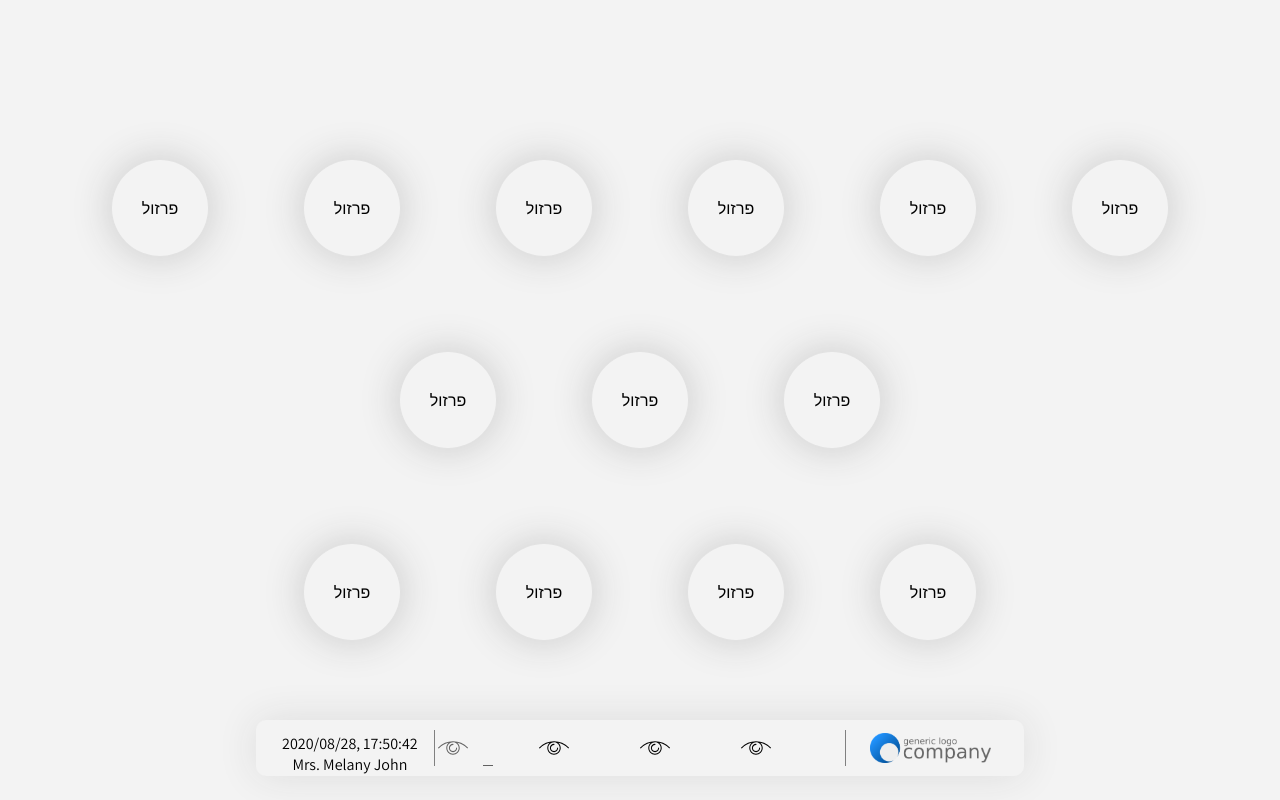
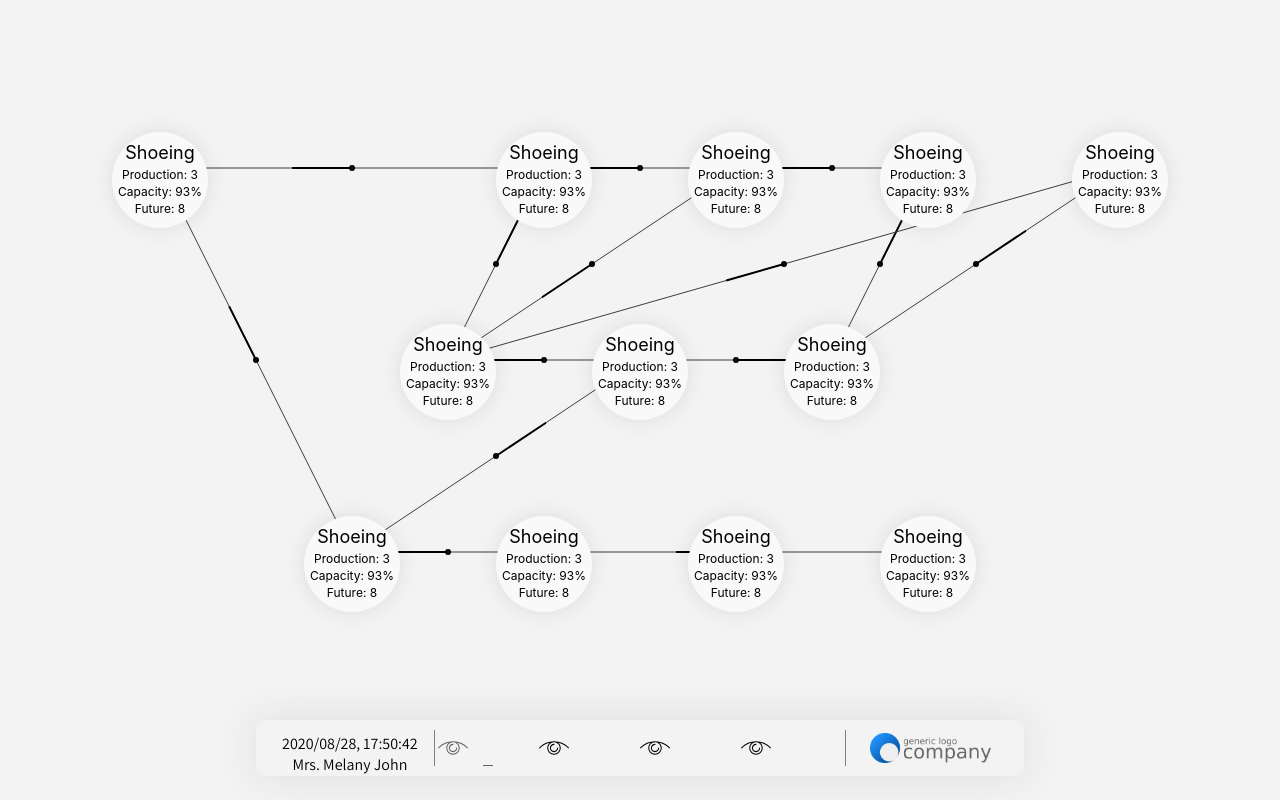
Before and after one commit to ZukLevinson/P4, a React (Create React App) app in the folder ui/: page /live in a window 1280 px wide. Built offline with nearby package versions, Linux system fonts and the light colour scheme.

Commit message:
Updated bubble layout and adaptive arrows were added

```diff
--- /dev/null
+++ b/ui/src/components/Live/Arrows.js
@@ -0,0 +1,35 @@
+import React from "react";
+
+import Line from "./Line";
+
+class Arrows extends React.Component {
+    constructor(props) {
+        super(props)
+        this.state = {locations: this.props.locations !== undefined ? this.props.locations : null}
+        this.locations = this.props.locations
+        this.arrows = [[1,3],[3,3],[3,4],[3,7],[7,4],[4,5],[5,9],[7,6],[6,9],[7,8],[9,8],[8,10],[13,13],[10,11],[11,13],[1,10]]
+console.log(this.locations)
+    }
+
+    getRandomInt(min, max) {
+        min = Math.ceil(min);
+        max = Math.floor(max);
+        return Math.floor(Math.random() * (max - min + 1)) + min;
+    }
+
+    render() {
+        return (
+            <div style={{width: '100%', height: '100%', position: 'absolute'}}>
+                {this.arrows.map((arrow) => (
+                    <Line key={arrow.toString()} line={arrow.toString()}
+                          x1={this.state.locations["'"+arrow[0]+"'"]['left']+this.state.locations["'"+arrow[0]+"'"]['width']/6}
+                          x2={this.state.locations["'"+arrow[1]+"'"]['left']+this.state.locations["'"+arrow[1]+"'"]['width']/6}
+                          y1={this.state.locations["'"+arrow[0]+"'"]['top']}
+                          y2={this.state.locations["'"+arrow[1]+"'"]['top']}/>
+                ))}
+            </div>
+        )
+    }
+}
+
+export default Arrows;
--- a/ui/src/components/Live/Bubble.js
+++ b/ui/src/components/Live/Bubble.js
@@ -1,47 +1,112 @@
 import React from "react";
 
 class Bubble extends React.Component {
-    constructor() {
-        super()
+    constructor(props) {
+        super(props)
         this.state = {
-            title: 'פרזול',
+            title: 'shoeing',
             x: 0,
-            y: 0
+            y: 0,
+            data: {
+                production: '3',
+                capacity: '93%',
+                future: '8'
+            },
+            key: this.props.keyReact
         }
+        this.data = [];
         this.selector = React.createRef();
     }
 
-    bubbleStyle = {
+    styles = {
+        bubbleStyle: {
             width: '50%',
             height: '50%',
-        background: '#F3F3F3',
+            background: '#f9f9f9',
             borderRadius: '5vw',
-        boxShadow: '0 0 40px rgba(46, 46, 46, 0.22)',
+            boxShadow: '0 0 20px rgba(46, 46, 46, 0.11)',
             margin: 'auto',
             display: 'flex',
             flexDirection: 'column',
-        cursor: 'pointer'
+            cursor: 'pointer',
+            transition: '1s'
+        },
+        titleStyle: {
+            margin: 'auto',
+            textTransform: 'capitalize', textAlign: 'center'
         }
-    titleStyle = {
-        margin: 'auto',
-        textAlign: 'center'
     }
 
     componentDidMount() {
-        this.props.location(this.props.keyReact, this.selector.current.getBoundingClientRect())
+        this.jsonToData();
+        this.props.data(this.props.keyReact, this.selector.current.getBoundingClientRect())
+    }
+
+    jsonToData = () => {
+        for (let x in this.state.data) {
+            if (this.state.data.hasOwnProperty(x)) {
+                this.data.push([x, this.state.data[x]])
+            }
+        }
+    }
+
+    handleHover = () => {
+        this.styles.bubbleStyle = {
+            width: '55%',
+            height: '55%',
+            background: '#f9f9f9',
+            borderRadius: '5vw',
+            boxShadow: '0 0 20px rgba(46, 46, 46, 0.22)',
+            margin: 'auto',
+            display: 'flex',
+            flexDirection: 'column',
+            cursor: 'pointer',
+            transition: '1s'
+        }
+    }
+    handleLeave = () => {
+        this.styles.bubbleStyle = {
+            width: '50%',
+            height: '50%',
+            background: '#f9f9f9',
+            borderRadius: '5vw',
+            boxShadow: '0 0 40px rgba(46, 46, 46, 0.11)',
+            margin: 'auto',
+            display: 'flex',
+            flexDirection: 'column',
+            cursor: 'pointer',
+            transition: '1s'
+        }
     }
 
     render() {
+        if (this.state.key !== '0') {
             return (
-            <div ref={this.selector} id={'container'}
-                 style={{width: '15vw', height: '15vw', display: 'flex', position: 'relative'}}>
-                <div style={this.bubbleStyle}>
-                    <div style={this.titleStyle}>
-                        {this.state.title}
+                <div className={'bubble'} ref={this.selector} id={this.props.keyReact}
+                     style={{width: '15vw', height: '15vw', display: 'flex', position: 'relative'}}
+                     onMouseOver={this.handleHover.bind(this)}
+                     onMouseLeave={this.handleLeave.bind(this)}>
+                    <div style={this.styles.bubbleStyle}>
+                        <div style={this.styles.titleStyle}>
+                            <div style={{fontSize: '18px', marginBottom: '4px'}}>{this.state.title}</div>
+                            <div>
+                                {this.data.map((item) => (
+                                    <div key={item[0]}
+                                         style={{fontSize: '12px', marginBottom: '2px'}}>{item[0]}: {item[1]}</div>
+                                ))
+                                }
+                            </div>
                         </div>
                     </div>
                 </div>
             )
+        } else {
+            return (
+                <div className={'bubble'} ref={this.selector} id={this.props.keyReact}
+                     style={{width: '15vw', height: '15vw', display: 'flex', position: 'relative'}}>
+                </div>
+            )
+        }
     }
 }
 
--- /dev/null
+++ b/ui/src/components/Live/Line.js
@@ -0,0 +1,67 @@
+import React from "react";
+
+class Line extends React.Component {
+    constructor(props) {
+        super(props)
+        this.state = {x1: this.props.x1, x2: this.props.x2, y1: this.props.y1, y2: this.props.y2}
+
+        this.slope = (this.state.y2 - this.state.y1) / (this.state.x2 - this.state.x1)
+        if (this.state.x1 > this.state.x2) {
+            if (this.state.y1 > this.state.y2) {
+                this.mini = {
+                    x1: (this.state.x1 + this.state.x2) / 2,
+                    x2: ((this.state.x1 + this.state.x2) / 2) + (60 / Math.sqrt(Math.pow(this.slope, 2) + 1)),
+                    y1: (this.state.y1 + this.state.y2) / 2,
+                    y2: ((this.state.y1 + this.state.y2) / 2) + (this.slope * 60 / Math.sqrt(Math.pow(this.slope, 2) + 1))
+                }
+            } else {
+                this.mini = {
+                    x1: (this.state.x1 + this.state.x2) / 2,
+                    x2: ((this.state.x1 + this.state.x2) / 2) + (60 / Math.sqrt(Math.pow(this.slope, 2) + 1)),
+                    y1: (this.state.y1 + this.state.y2) / 2,
+                    y2: ((this.state.y1 + this.state.y2) / 2) + (this.slope * 60 / Math.sqrt(Math.pow(this.slope, 2) + 1))
+                }
+            }
+        } else {
+            if (this.state.x1 < this.state.x2) {
+                if (this.state.y1 > this.state.y2) {
+                    this.mini = {
+                        x1: (this.state.x1 + this.state.x2) / 2,
+                        x2: ((this.state.x1 + this.state.x2) / 2) - (60 / Math.sqrt(Math.pow(this.slope, 2) + 1)),
+                        y1: (this.state.y1 + this.state.y2) / 2,
+                        y2: ((this.state.y1 + this.state.y2) / 2) - (this.slope * 60 / Math.sqrt(Math.pow(this.slope, 2) + 1))
+                    }
+                } else {
+                    this.mini = {
+                        x1: (this.state.x1 + this.state.x2) / 2,
+                        x2: ((this.state.x1 + this.state.x2) / 2) - (60 / Math.sqrt(Math.pow(this.slope, 2) + 1)),
+                        y1: (this.state.y1 + this.state.y2) / 2,
+                        y2: ((this.state.y1 + this.state.y2) / 2) - (this.slope * 60 / Math.sqrt(Math.pow(this.slope, 2) + 1))
+                    }
+                }
+            } else {
+                this.mini = {
+                    x1: (this.state.x1 + this.state.x2) / 2,
+                    x2: (this.state.x1 + this.state.x2) / 2,
+                    y1: (this.state.y1 + this.state.y2) / 2,
+                    y2: (this.state.y1 + this.state.y2) / 2
+                }
+            }
+        }
+    }
+
+    render() {
+        return (
+            <svg style={{position: 'absolute', width: '100%', height: '100%'}} id={this.props.line}>
+                <line x1={this.state.x1 + 'px'} y1={this.state.y1 + 'px'} x2={this.state.x2 + 'px'}
+                      y2={this.state.y2 + 'px'}
+                      style={{stroke: 'rgb(61,61,61)', strokeWidth: '1px'}}/>
+                <line x1={this.mini.x1} y1={this.mini.y1} x2={this.mini.x2} y2={this.mini.y2}
+                      style={{stroke: 'rgb(0,0,0)', strokeWidth: '2px'}}/>
+                <circle cx={this.mini.x1 + 'px'} cy={this.mini.y1 + 'px'} r={'3px'} fill={'rgb(0,0,0)'}/>
+            </svg>
+        )
+    }
+}
+
+export default Line;
--- a/ui/src/components/Live/LiveView.js
+++ b/ui/src/components/Live/LiveView.js
@@ -1,6 +1,7 @@
 import React from "react";
 
 import Bubble from "./Bubble";
+import Arrows from "./Arrows";
 
 class LiveView extends React.Component {
     constructor() {
@@ -11,12 +12,15 @@ class LiveView extends React.Component {
         };
         this.selector = React.createRef();
 
-        this.bubblesArray = [['1', '2', '3', '4','5','6'], ['7', '8', '9'], ['10', '11', '12', '13']];
+        this.flag = false;
+
+        this.bubblesArray = [['1', '0', '3', '4', '5', '6'], ['7', '8', '9'], ['10', '11', '12', '13']];
+        this.locations = {}
     }
 
     boxStyle = {
         width: '100%',
-        height: '100%', position: 'relative',
+        height: '93%', position: 'relative',
         display: 'flex',
         alignItems: 'center',
         justifyContent: 'center',
@@ -35,6 +39,7 @@ class LiveView extends React.Component {
         const bubbles = document.getElementById('bubbles')
         this.setState({element: rect})
         this.setState({bubbles: [bubbles.offsetWidth, bubbles.offsetHeight]})
+        this.launchArrows().then()
     };
 
     componentDidUpdate(prevProps, prevState, snapshot) {
@@ -54,10 +59,12 @@ class LiveView extends React.Component {
 
     handleMovement = (e) => {
         const element = this.state.element;
-        this.setState({
-            x: (element.width / 2 - (element.right - e.clientX)) / 50,
-            y: (element.height / 2 - (element.bottom - e.clientY)) / 50
-        });
+        if (Math.abs(this.state.x - ((element.width / 2 - (element.right - e.clientX)) / 50)) >= 1 || Math.abs(this.state.y - ((element.height / 2 - (element.bottom - e.clientY)) / 50)) >= 1) {
+            this.setState({
+                x: (element.width / 2 - (element.right - e.clientX)) / 50,
+                y: (element.height / 2 - (element.bottom - e.clientY)) / 50
+            });
+        }
     };
     handleLeave = () => {
         this.setState({x: 0, y: 0});
@@ -72,9 +79,12 @@ class LiveView extends React.Component {
             justifyContent: 'space-evenly'
         };
     };
-    addData = (id,position) =>{
-        console.log(position)
-        this.setState({[id]: position})
+    updateLocation = (id, position) => {
+        this.locations["'"+id+"'"] = position
+    }
+
+    launchArrows = async () => {
+        if (this.locations !== null) return this.flag = true
     }
 
     render() {
@@ -82,16 +92,16 @@ class LiveView extends React.Component {
             <div style={this.boxStyle} ref={this.selector} onMouseMove={this.handleMovement.bind(this)}
                  onMouseLeave={this.handleLeave.bind(this)}>
                 <div id={'bubbles'} style={this.containerStyle}>
+                    {this.flag ? <Arrows locations={this.locations}/> : null}
                     {this.bubblesArray.map((bubbles) => (
-                            <div key={this.bubblesArray.indexOf(bubbles)} style={{display: "flex", maxWidth:'100%'}}>
+                            <div key={this.bubblesArray.indexOf(bubbles)} style={{display: "flex", maxWidth: '100%'}}>
                                 {bubbles.map((bubble) => (
-                                        <Bubble key={bubble} keyReact={bubble} location={this.addData}/>
+                                        <Bubble key={bubble} keyReact={bubble} data={this.updateLocation}/>
                                     )
                                 )}
                             </div>
                         )
-                    )
-                    }
+                    )}
                 </div>
             </div>
         )
```
Lines whose indentation alone changed are shown as unchanged.
